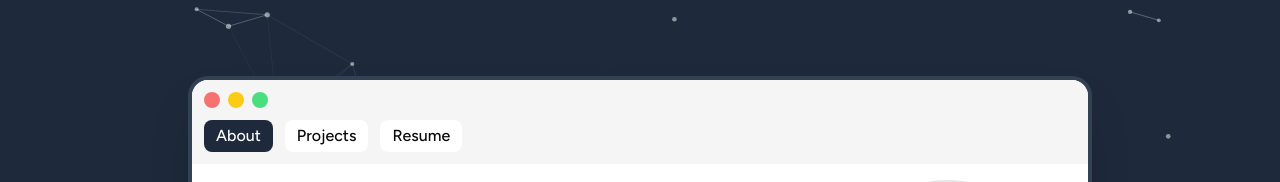
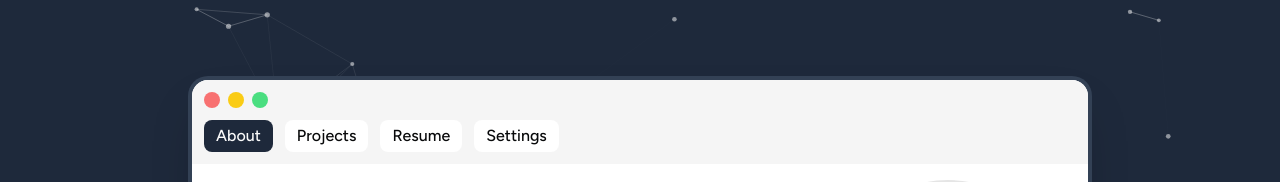
Before and after one commit to dvnguyen02/pweb, a Next.js app: page / in a window 1280 px wide. Shown: the top 182 px of the page. Built offline with nearby package versions, Linux system fonts and the light colour scheme.

Commit message:
feat: add theme pages

```diff
--- a/next.config.mjs
+++ b/next.config.mjs
@@ -15,7 +15,7 @@ const nextConfig = {
     GITHUB_TOKEN: process.env.GITHUB_TOKEN,
   },
   // Also add this to ensure proper static file serving
-  output: 'export',
+  //output: 'export',
 };
 
 export default nextConfig;
--- a/src/app/page.tsx
+++ b/src/app/page.tsx
@@ -10,11 +10,13 @@ import ParticlesBackground from "@/components/ParticlesBackground";
 import { About } from "./about";
 import { Projects } from "./projects";
 import { Resume } from "./resume";
+import { Settings } from "./settings";
 
 const tabs = [
 	{ name: "About", component: <About /> },
 	{ name: "Projects", component: <Projects /> },
 	{ name: "Resume", component: <Resume /> },
+	{ name: "Settings", component: <Settings /> },
 ];
 
 export default function Page() {
--- a/src/app/projects.tsx
+++ b/src/app/projects.tsx
@@ -1,3 +1,4 @@
+"use client";
 import Image from "next/image";
 import Link from "next/link";
 import { Figtree } from "next/font/google";
--- a/src/app/resume.tsx
+++ b/src/app/resume.tsx
@@ -1,3 +1,5 @@
+"use client";
+
 import Link from "next/link";
 import {
   FileTextIcon,
```
